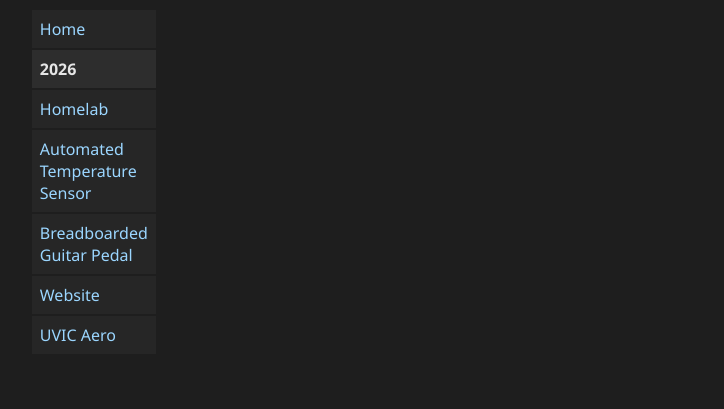
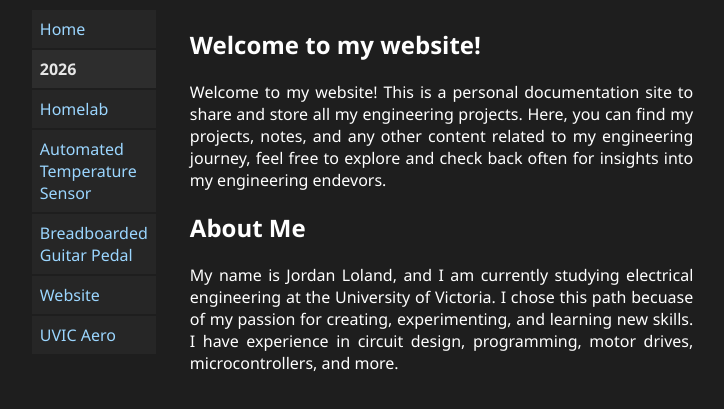
Before and after one commit to jordanloland-design/Jordan_Loland-Documentation_Website, a plain HTML site: page index.html in a window 1280 px wide. Shown: the part 63-472 px from the top of the page, without its empty margins (231-955 px from the left). Drawn offline with Linux system fonts and the light colour scheme.

Commit message:
made home load automatically on refresh / initial visit

```diff
--- a/index.html
+++ b/index.html
@@ -30,8 +30,7 @@
         </tbody>
     </table>
     </div>
-    <div id = "content-area">           <!--TODO turn this into home page-->
-        <a data-article="home"></a>
+    <div id = "content-area">
     </div>
 </div>
 
--- a/script.js
+++ b/script.js
@@ -59,7 +59,7 @@ document.addEventListener("DOMContentLoaded", () => {
                 <img src="TempSens.jpg" width="50%" alt="content failed to load">
                 <figcaption>Sensor Breadboard Wiring</figcaption>
             </figure>
-            <p></p>
+            <p>I used </p>
         `,
         pedal: `
             <h2>Breadboarded Guitar Pedal</h2>
@@ -95,6 +95,8 @@ document.addEventListener("DOMContentLoaded", () => {
         // Add more articles here
     };
 
+    contentArea.innerHTML = articles.home;
+
     // Click handler for sidebar links
     document.querySelectorAll("[data-article]").forEach(link => {
         link.addEventListener("click", event => {
```
